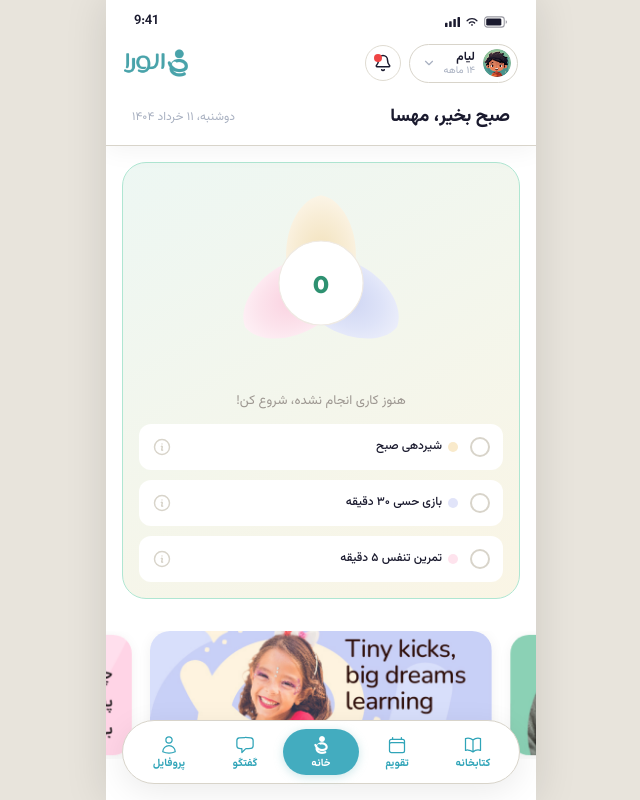
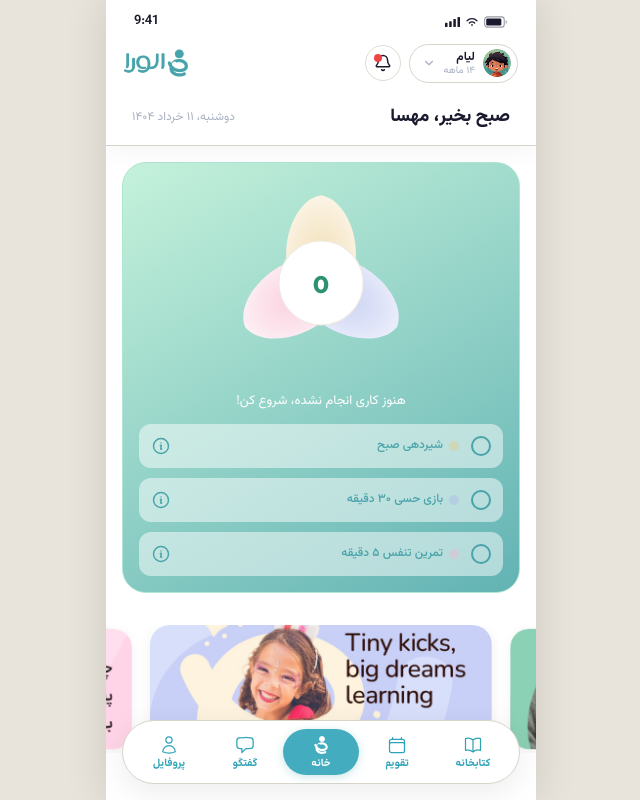
Before and after one commit to u3fiii/elora-app, a React (Vite) app: page /home in a window 1280 px wide. Shown: the whole page, without its empty margins (319-959 px from the left). Built offline with nearby package versions, Linux system fonts and the light colour scheme.

Commit message:
feat: change to do list bg

```diff
--- a/src/components/home/HomeTodoSection.tsx
+++ b/src/components/home/HomeTodoSection.tsx
@@ -105,7 +105,7 @@ export function HomeTodoSection({
 
   return (
     <section className="px-4 pt-4">
-      <div className="rounded-[24px] border border-[#AFE6D2] bg-[linear-gradient(150deg,#EDF7F3_0%,#FAF5E5_100%)] p-4">
+      <div className="rounded-[24px] border border-[#AFE6D2] bg-[linear-gradient(150deg,#C5F2DB_0%,#62B3B4_100%)] p-4">
         <TaskFlowerProgress
           ref={flowerRef}
           tasks={tasks}
@@ -141,10 +141,8 @@ export function HomeTodoSection({
                 : `${task.label} — برای انجام کلیک کنید`
             }
             className={clsx(
-              'relative flex cursor-pointer items-center gap-3 rounded-[12px] border px-3 py-1 transition-colors duration-300 ease-out',
-              task.completed
-                ? 'border-[#C5E8DC] bg-[#EAF7F2]'
-                : 'border-transparent bg-white',
+              'relative flex cursor-pointer items-center gap-3 rounded-[12px] px-3 py-1 transition-colors duration-300 ease-out',
+              task.completed ? 'bg-white/30' : 'bg-white/50',
             )}
           >
             <div className="pointer-events-none flex min-w-0 flex-1 items-center gap-3 text-right">
@@ -152,8 +150,8 @@ export function HomeTodoSection({
                 className={clsx(
                   'relative z-10 flex h-5 w-5 shrink-0 items-center justify-center rounded-full border-2 transition-colors duration-200',
                   task.completed
-                    ? 'border-transparent bg-[#2E9171] text-white'
-                    : 'border-home-border bg-transparent',
+                    ? 'border-transparent bg-[#49A3AA] text-white'
+                    : 'border-[#49A3AA] bg-transparent',
                   poppingId === task.id && 'animate-task-check-pop',
                 )}
                 aria-hidden
@@ -185,12 +183,7 @@ export function HomeTodoSection({
                   )}
                   aria-hidden
                 />
-                <span
-                  className={clsx(
-                    'font-medium transition-colors duration-300',
-                    task.completed ? 'text-[#2E9171]' : 'text-home-heading',
-                  )}
-                >
+                <span className="font-medium text-[#49A3AA] transition-colors duration-300">
                   {task.label}
                 </span>
               </span>
@@ -202,10 +195,7 @@ export function HomeTodoSection({
                 event.stopPropagation()
                 setOpenTaskId(task.id)
               }}
-              className={clsx(
-                'relative z-10 flex h-9 w-9 shrink-0 -translate-x-2 items-center justify-center text-home-border transition-opacity hover:opacity-80',
-                task.completed && 'opacity-70',
-              )}
+              className="relative z-10 flex h-9 w-9 shrink-0 -translate-x-2 items-center justify-center text-[#49A3AA] transition-opacity hover:opacity-80"
               aria-label="اطلاعات بیشتر"
             >
               <InformationCircleIcon className="h-5 w-5" strokeWidth={1.75} aria-hidden />
--- a/src/components/home/TaskFlowerProgress.tsx
+++ b/src/components/home/TaskFlowerProgress.tsx
@@ -258,10 +258,12 @@ export const TaskFlowerProgress = forwardRef<
       <p
         className={clsx(
           'text-center font-vazir text-[13px] leading-relaxed',
-          embedded ? 'mb-3 mt-3' : 'mt-4',
-          completedCount === petalCount
-            ? 'font-bold text-[#2E9171]'
-            : 'text-[#9C9690]',
+          embedded ? 'mb-3 mt-3 text-white' : 'mt-4',
+          !embedded &&
+            (completedCount === petalCount
+              ? 'font-bold text-[#2E9171]'
+              : 'text-[#9C9690]'),
+          embedded && completedCount === petalCount && 'font-bold',
         )}
       >
         {message}
```
